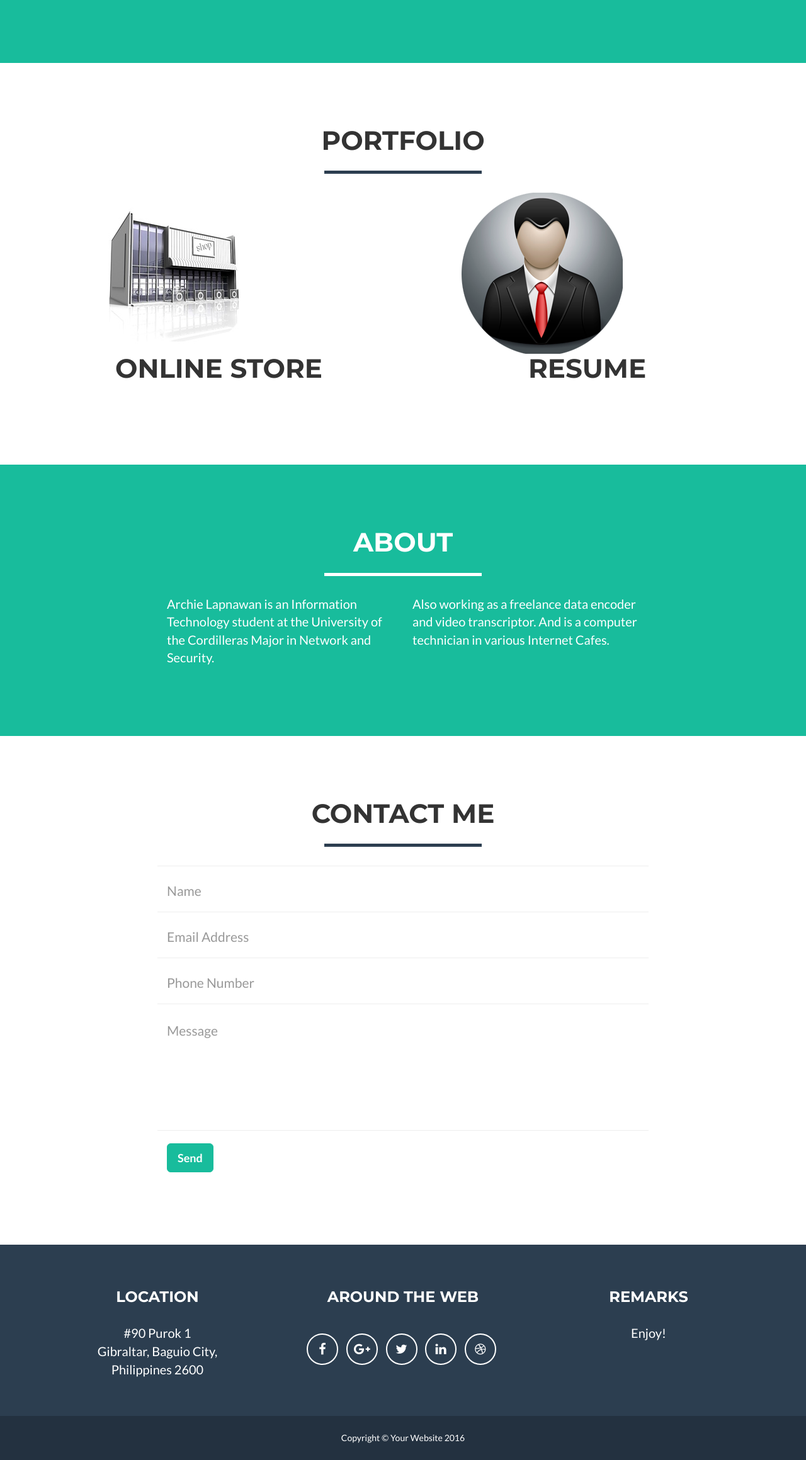
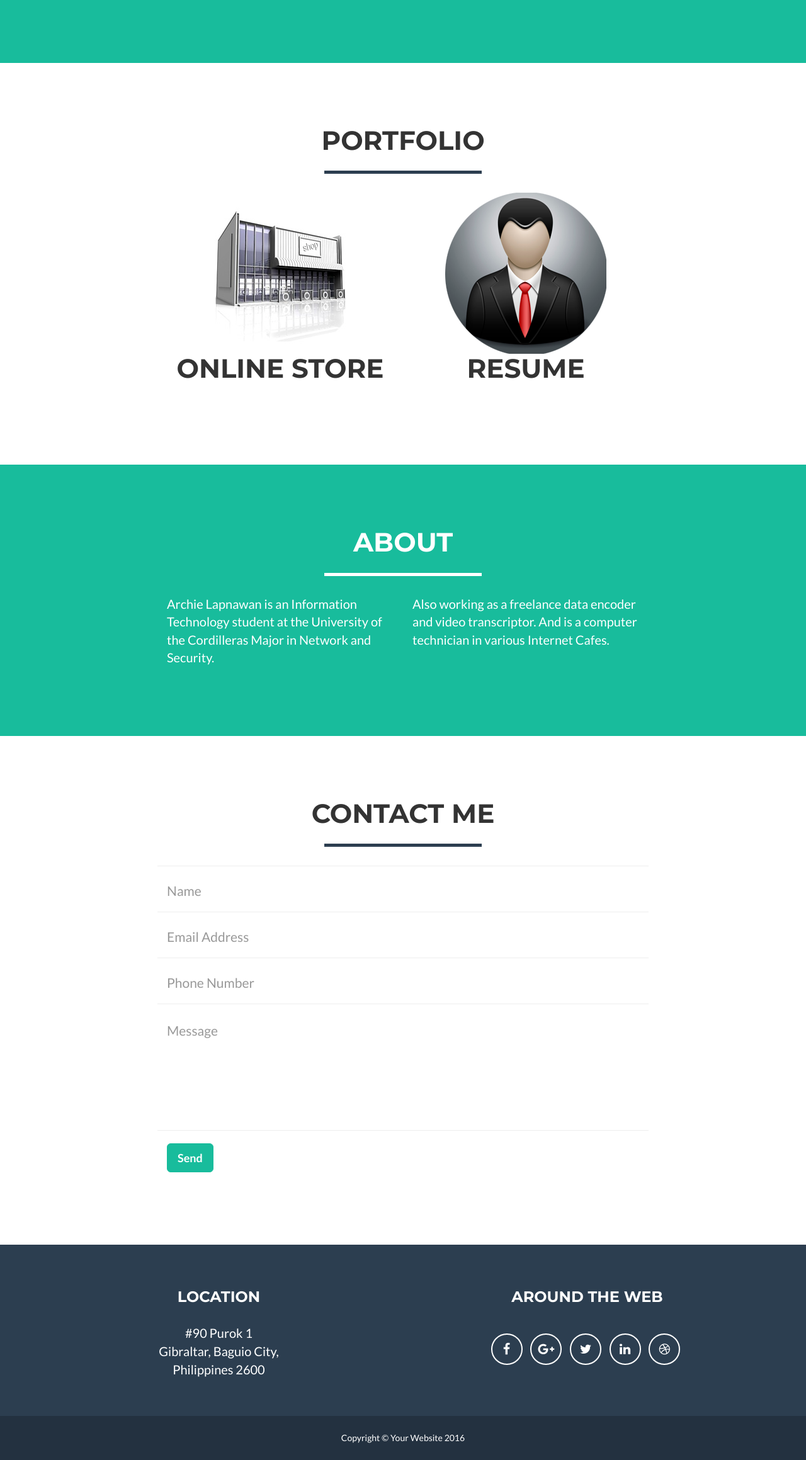
Before and after one commit to ArchieLapnawan/Arch, a website: page index.html in a window 1280 px wide. Shown: the part 666-2985 px from the top of the page at 63% size. Drawn offline with nearby package versions, Linux system fonts and the light colour scheme.

Commit message:
Add files via upload

```diff
--- a/index.html
+++ b/index.html
@@ -28,8 +28,8 @@
 <body id="page-top" class="index">
 
     <!-- Navigation -->
-    <nav id="mainNav" class="navbar navbar-default navbar-fixed-top navbar-custom">
-        <div class="container">
+    <nav id="mainNav" class="navbar navbar-default navbar-fixed-top navbar-custom" >
+        <div class="container" >
             <!-- Brand and toggle get grouped for better mobile display -->
             <div class="navbar-header page-scroll">
                 <button type="button" class="navbar-toggle" data-toggle="collapse" data-target="#bs-example-navbar-collapse-1">
@@ -61,8 +61,8 @@
     </nav>
 
     <!-- Header -->
-    <header>
-        <div class="container">
+    <header >
+        <div class="container" >
             <div class="row">
                 <div class="col-lg-12">
                     <img class="img-responsive" src="img/prof.png" alt="">
@@ -78,7 +78,7 @@
 
     <!-- Portfolio Grid Section -->
     <section id="portfolio">
-        <div class="container">
+        <div class="container" >
             <div class="row">
                 <div class="col-lg-12 text-center">
                     <h2>Portfolio</h2>
@@ -86,25 +86,29 @@
                 </div>
             </div>
             <div class="row">
-                <div class="col-sm-6 portfolio-item">
+            <div class="col-sm-2 portfolio-item">
+                </div>
+                <div class="col-sm-4 portfolio-item">
                     <a href="#portfolioModal1" class="portfolio-link" data-toggle="modal">
                         <div class="caption">
                             <div class="caption-content">
                                 <i class="fa fa-search-plus fa-3x"></i>
                             </div>
                         </div>
-                        <img src="img/portfolio/store-icon.jpg" class="img-responsive" alt="">
+                        <img src="img/portfolio/store-icon.jpg" class="img-responsive center-block" alt="">
                     </a><h2 style="text-align:center">Online Store</h2>
                 </div>
-                <div class="col-sm-6 portfolio-item">
+                <div class="col-sm-4 portfolio-item">
                     <a href="#portfolioModal2" class="portfolio-link" data-toggle="modal">
                         <div class="caption">
                             <div class="caption-content">
                                 <i class="fa fa-search-plus fa-3x"></i>
                             </div>
                         </div>
-                        <img src="img/portfolio/resume.png" class="img-responsive" alt="">
+                        <img src="img/portfolio/resume.png" class="img-responsive center-block" alt="">
                     </a><h2 style="text-align:center">Resume</h2>
+                </div>
+                <div class="col-sm-2 portfolio-item">
                 </div>
             </div>
         </div>
@@ -191,13 +195,13 @@
         <div class="footer-above">
             <div class="container">
                 <div class="row">
-                    <div class="footer-col col-md-4">
+                    <div class="footer-col col-md-6">
                         <h3>Location</h3>
                         <p>#90 Purok 1
                             <br>Gibraltar, Baguio City,
                               <br> Philippines 2600</p>
                     </div>
-                    <div class="footer-col col-md-4">
+                    <div class="footer-col col-md-6">
                         <h3>Around the Web</h3>
                         <ul class="list-inline">
                             <li>
@@ -216,10 +220,6 @@
                                 <a href="#" class="btn-social btn-outline"><i class="fa fa-fw fa-dribbble"></i></a>
                             </li>
                         </ul>
-                    </div>
-                    <div class="footer-col col-md-4">
-                        <h3>Remarks</h3>
-                        <p> Enjoy! </p>
                     </div>
                 </div>
             </div>
```
